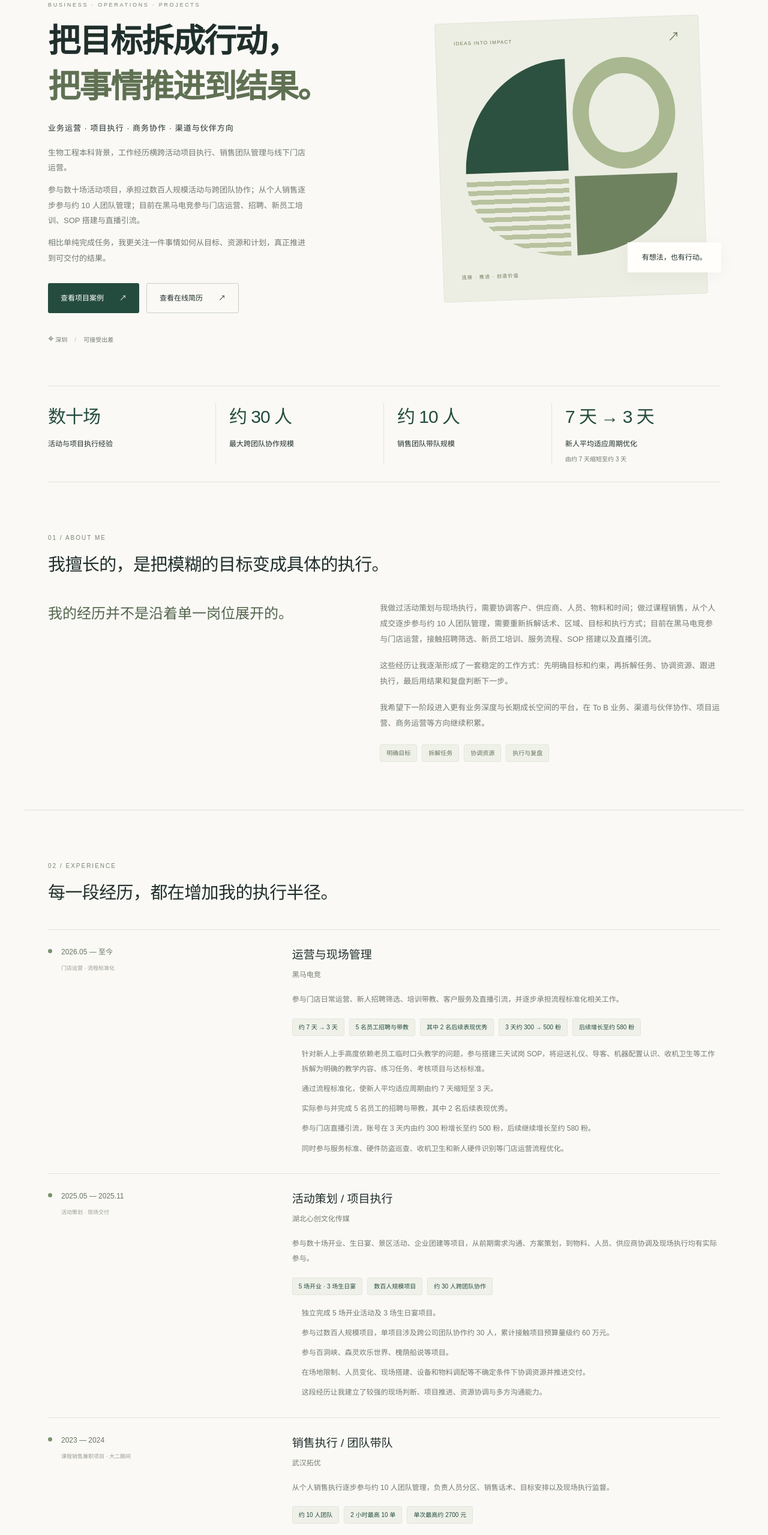
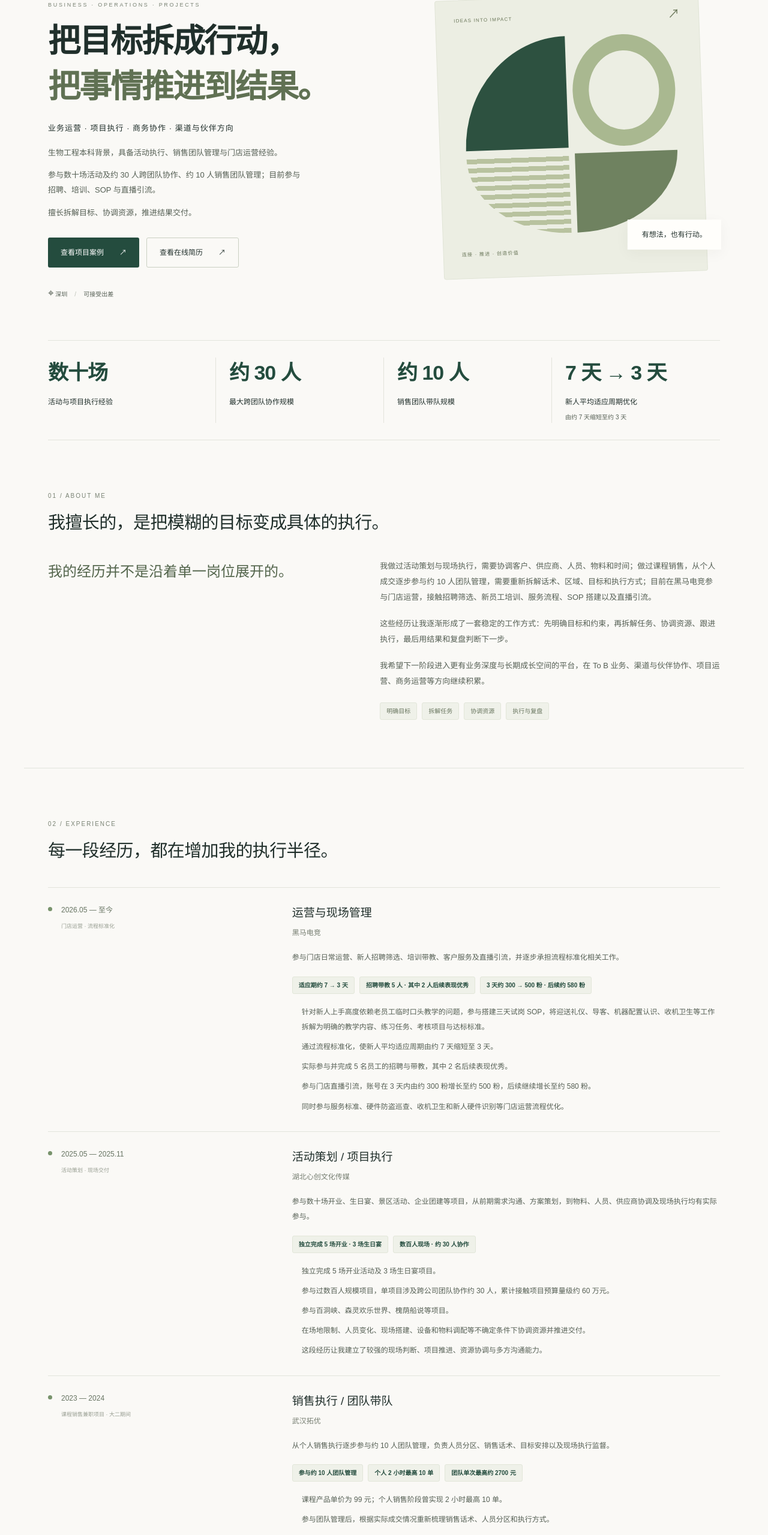
Before and after one commit to because-ad/personal-portfolio, a Next.js app: page / in a window 1280 px wide. Shown: the part 218-2777 px from the top of the page at 60% size. Built offline with nearby package versions, Linux system fonts and the light colour scheme.

Commit message:
feat: improve portfolio v2.1 readability for HR

```diff
--- a/src/app/globals.css
+++ b/src/app/globals.css
@@ -3,7 +3,7 @@
 :root {
   --bg:#faf9f6;
   --ink:#202f2b;
-  --muted:#727971;
+  --muted:#555f54;
   --green:#244c3e;
   --line:#e2e4dc
 }
@@ -1389,3 +1389,18 @@ details[open] > summary .details-symbol {
     text-decoration: none;
   }
 }
+
+/* V2.1：HR 阅读优化，仅加强文字、数字与成果层级。 */
+.stat-number { font-weight: 650; font-size: 34px; }
+.project-outcome strong { font-weight: 600; }
+.job-highlights span { font-weight: 600; }
+.work-detail dl { margin: 0; }
+.work-detail dl > div { display: grid; grid-template-columns: 75px minmax(0, 1fr); gap: 16px; margin-top: 12px; }
+.work-detail dt { color: var(--green); font-weight: 600; }
+.work-detail dd { margin: 0; line-height: 1.9; }
+.work-list summary p { font-size: 12px; line-height: 1.8; }
+@media (max-width: 1000px) { .stat-number { font-size: 28px; } }
+@media (max-width: 760px) {
+  .stat-number { font-size: 26px; }
+  .work-detail dl > div { grid-template-columns: 60px minmax(0, 1fr); gap: 10px; }
+}
--- a/src/app/page.tsx
+++ b/src/app/page.tsx
@@ -127,13 +127,13 @@ export default function Home() {
           <SectionHeading {...sections.work} />
           <div className="work-list">
             {p.works.map((work, index) => (
-              <details key={work.id}>
+              <details key={work.id} open>
                 <summary>
                   <span className="work-number">0{index + 1}</span>
                   <div><h3>{work.title}</h3><p>{work.summary}</p></div>
                   <span className="work-type">{work.type}</span><span className="work-open details-symbol" aria-hidden="true">＋</span>
                 </summary>
-                <div className="work-detail"><p>{work.detail}</p></div>
+                <div className="work-detail"><dl><div><dt>我的行动</dt><dd>{work.action}</dd></div><div><dt>结果</dt><dd>{work.result}</dd></div></dl></div>
               </details>
             ))}
           </div>
--- a/src/data/portfolio.ts
+++ b/src/data/portfolio.ts
@@ -7,9 +7,9 @@ export const portfolio = {
   title: ["把目标拆成行动，", "把事情推进到结果。"],
   heroLabel: "BUSINESS · OPERATIONS · PROJECTS",
   intro: [
-    "生物工程本科背景，工作经历横跨活动项目执行、销售团队管理与线下门店运营。",
-    "参与数十场活动项目，承担过数百人规模活动与跨团队协作；从个人销售逐步参与约 10 人团队管理；目前在黑马电竞参与门店运营、招聘、新员工培训、SOP 搭建与直播引流。",
-    "相比单纯完成任务，我更关注一件事情如何从目标、资源和计划，真正推进到可交付的结果。",
+    "生物工程本科背景，具备活动执行、销售团队管理与门店运营经验。",
+    "参与数十场活动及约 30 人跨团队协作、约 10 人销售团队管理；目前参与招聘、培训、SOP 与直播引流。",
+    "擅长拆解目标、协调资源，推进结果交付。",
   ],
   location: "深圳",
   travel: "可接受出差",
@@ -42,11 +42,11 @@ export const portfolio = {
         "参与门店直播引流，账号在 3 天内由约 300 粉增长至约 500 粉，后续继续增长至约 580 粉。",
         "同时参与服务标准、硬件防盗巡查、收机卫生和新人硬件识别等门店运营流程优化。",
       ],
-      highlights: ["约 7 天 → 3 天", "5 名员工招聘与带教", "其中 2 名后续表现优秀", "3 天约 300 → 500 粉", "后续增长至约 580 粉"],
+      highlights: ["适应期约 7 → 3 天", "招聘带教 5 人 · 其中 2 人后续表现优秀", "3 天约 300 → 500 粉 · 后续约 580 粉"],
       resumePoints: [
-        "参与门店运营、招聘筛选、培训带教、客户服务及直播引流；实际参与并完成 5 名员工的招聘与带教，其中 2 名后续表现优秀。",
-        "参与搭建三天试岗 SOP，明确教学、练习、考核与达标标准，使新人平均适应周期由约 7 天缩短至 3 天。",
-        "参与直播引流，账号在 3 天内由约 300 粉增长至约 500 粉，后续继续增长至约 580 粉；参与服务、硬件巡查、收机卫生及硬件识别流程优化。",
+        "完成 5 名员工的招聘与带教，其中 2 名后续表现优秀。",
+        "参与搭建三天试岗 SOP，明确训练与考核标准；新人平均适应周期由约 7 天缩短至约 3 天。",
+        "参与直播引流：3 天内由约 300 粉增长至约 500 粉，后续约 580 粉。",
       ],
     },
     {
@@ -60,11 +60,11 @@ export const portfolio = {
         "在场地限制、人员变化、现场搭建、设备和物料调配等不确定条件下协调资源并推进交付。",
         "这段经历让我建立了较强的现场判断、项目推进、资源协调与多方沟通能力。",
       ],
-      highlights: ["5 场开业 · 3 场生日宴", "数百人规模项目", "约 30 人跨团队协作"],
+      highlights: ["独立完成 5 场开业 · 3 场生日宴", "数百人现场 · 约 30 人协作"],
       resumePoints: [
-        "参与数十场开业、生日宴、景区活动及企业团建项目，覆盖需求沟通、策划、人员 / 物料 / 供应商协调与现场执行。",
-        "独立完成 5 场开业活动及 3 场生日宴；参与数百人规模项目，单项目跨公司团队协作约 30 人，累计接触项目预算量级约 60 万元。",
-        "参与百洞峡、森灵欢乐世界、槐荫船说等项目，在场地、人员、设备与物料变化中协调资源并推进交付。",
+        "参与数十场活动的需求沟通、策划与现场执行，协调人员、物料及供应商。",
+        "独立完成 5 场开业活动及 3 场生日宴；参与数百人规模项目及约 30 人跨公司团队协作。",
+        "参与百洞峡、森灵欢乐世界、槐荫船说等项目交付；累计接触项目预算量级约 60 万元。",
       ],
     },
     {
@@ -77,10 +77,10 @@ export const portfolio = {
         "团队单次最高业绩约 2700 元，并在同期 3 个团队中取得最好成绩。",
         "这段经历让我第一次系统理解：业务结果不仅取决于个人能力，也来自目标、方法、人员和执行节奏之间的组合。",
       ],
-      highlights: ["约 10 人团队", "2 小时最高 10 单", "单次最高约 2700 元"],
+      highlights: ["参与约 10 人团队管理", "个人 2 小时最高 10 单", "团队单次最高约 2700 元"],
       resumePoints: [
-        "大二期间参与课程销售兼职项目，产品单价 99 元；个人销售阶段曾实现 2 小时最高 10 单。",
-        "逐步参与约 10 人团队管理，负责分区、话术、目标安排与执行监督，并根据现场反馈调整销售方法。",
+        "销售 99 元课程，个人 2 小时最高 10 单。",
+        "参与约 10 人团队管理，调整人员分区、话术与目标，跟进现场执行。",
         "团队单次最高业绩约 2700 元，在同期 3 个团队中取得最好成绩。",
       ],
     },
@@ -162,10 +162,30 @@ export const portfolio = {
     { id: "tools", icon: "▤", title: "AI 与办公工具", keywords: ["ChatGPT", "Grok", "Gemini", "Excel", "Word", "PowerPoint", "Canva", "飞书"], evidence: ["资料研究 · 内容整理 · 方案制作", "视觉生成 · 信息分析 · 基础开发工作"], detail: "了解 Midjourney、ComfyUI、即梦以及 Codex。" },
   ],
   works: [
-    { id: "sop", title: "新人试岗 SOP", category: "运营与流程", type: "PLAYBOOK", summary: "从教学流程、训练内容、考核项目到达标标准形成新人培训体系。", detail: "将试岗拆分为三天，覆盖迎送礼仪、导客、机器配置认识与收机标准，并补充考核、达标、止损标准及硬件识别内容。SOP 已用于后续新人带教。" },
-    { id: "events", title: "活动项目策划与执行", category: "活动与项目", type: "EXECUTION", summary: "从客户需求、方案、人员、物料到现场交付完整参与项目推进。", detail: "参与数十场活动项目，独立完成 5 场开业活动和 3 场生日宴，并在景区及大型活动中协调人员、物料与供应方。" },
-    { id: "sales", title: "销售话术与团队执行", category: "销售与团队", type: "METHOD", summary: "根据现场转化反馈重新组织销售话术、人员区域和执行方式。", detail: "在约 10 人团队管理中，结合客户反馈调整开场、需求判断与成交推进方式，持续观察成员执行结果并调整方法。" },
-    { id: "ai", title: "AI 辅助工作流", category: "AI 与办公工具", type: "WORKFLOW", summary: "使用 ChatGPT、Gemini、Grok 等工具辅助研究、内容整理、方案制作及基础项目开发。", detail: "结合 Excel、Word、PowerPoint、Canva、飞书等办公工具，使用 AI 辅助资料研究、信息分析、视觉生成与基础开发工作。" },
+    {
+      id: "sop", title: "新人试岗 SOP", category: "运营与流程", type: "PLAYBOOK",
+      summary: "将经验带教转化为三天试岗流程。",
+      action: "参与拆分训练、教学与考核任务，补充达标、止损标准及硬件识别内容。",
+      result: "新人平均适应周期由约 7 天缩短至约 3 天；SOP 已用于后续新人带教。",
+    },
+    {
+      id: "events", title: "活动项目策划与执行", category: "活动与项目", type: "EXECUTION",
+      summary: "参与开业、生日宴、景区活动等项目交付。",
+      action: "参与需求沟通、策划与现场执行，协调人员、物料和供应方。",
+      result: "独立完成 5 场开业活动及 3 场生日宴；参与数十场活动项目。",
+    },
+    {
+      id: "sales", title: "销售话术与团队执行", category: "销售与团队", type: "METHOD",
+      summary: "将个人销售方法转化为团队执行方式。",
+      action: "参与约 10 人团队管理，结合现场反馈调整话术、人员分区和成交推进方式。",
+      result: "团队单次最高业绩约 2700 元，在同期 3 个团队中取得最好成绩。",
+    },
+    {
+      id: "ai", title: "AI 辅助工作流", category: "AI 与办公工具", type: "WORKFLOW",
+      summary: "使用 AI 辅助研究、内容整理与方案制作。",
+      action: "使用 ChatGPT、Gemini、Grok，配合办公工具进行信息分析、视觉生成与基础开发工作。",
+      result: "已用于研究、内容与基础项目开发；未提供独立成品材料或量化成效。",
+    },
   ],
   education: {
     school: "湖北工业大学工程技术学院", major: "生物工程", degree: "本科", graduation: "2025 年毕业",
```
Also changed, not shown: 1 other file (tests, documents, lock files or other folders).
